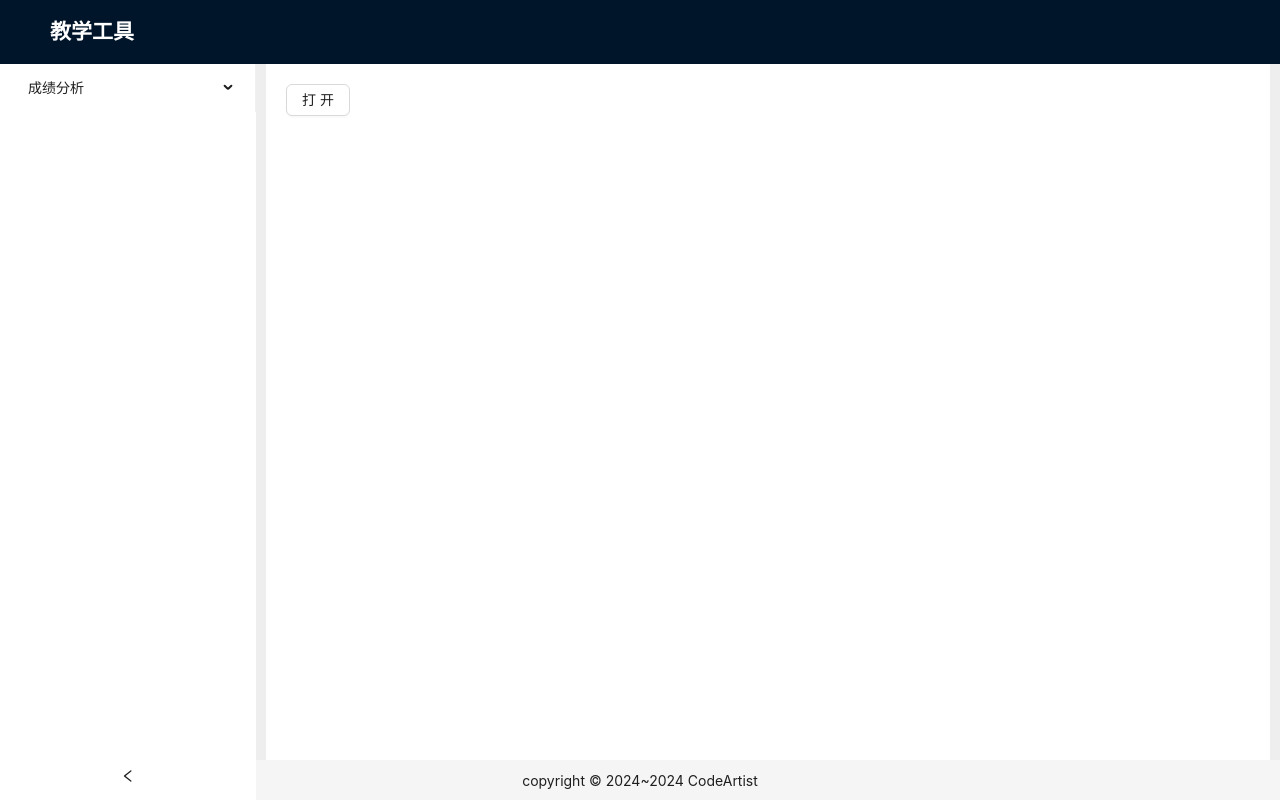
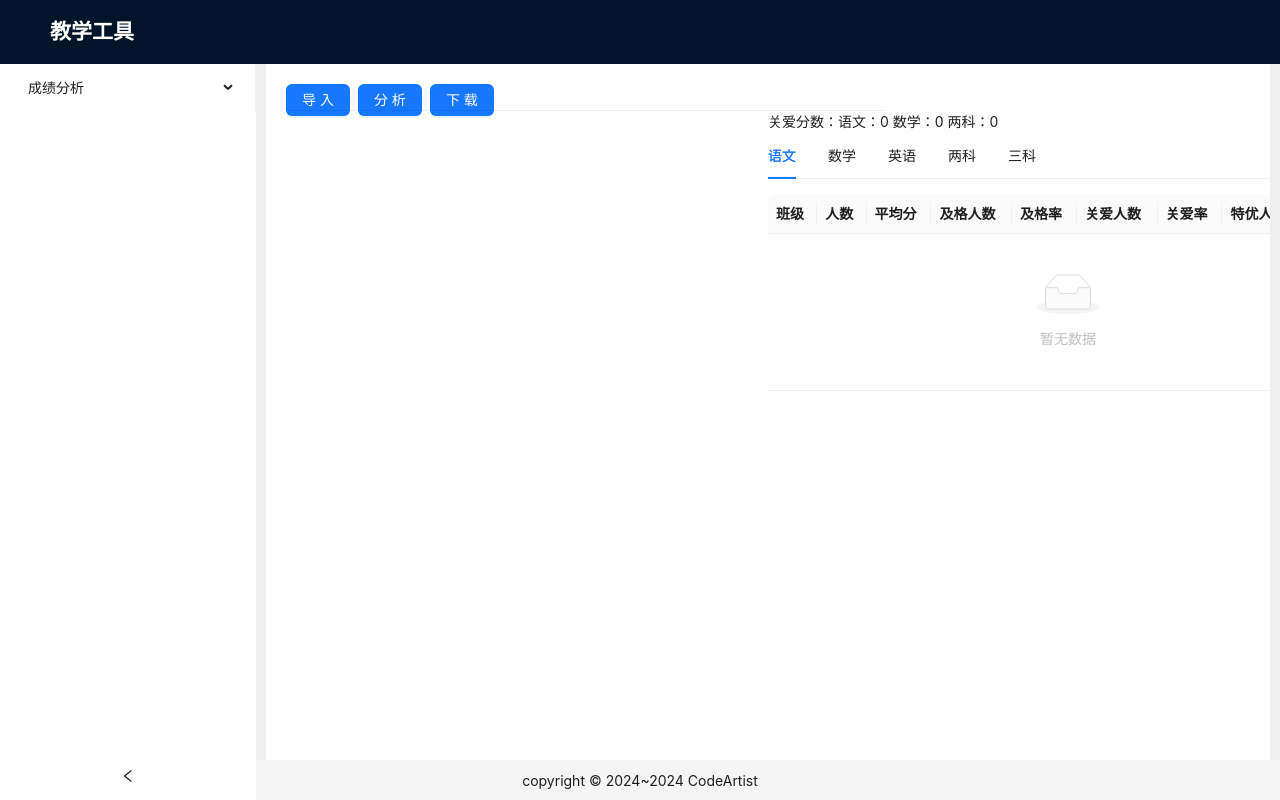
Before and after one commit to AiJiangnan/school-tools, a Vue app: page /#/analyze in a window 1280 px wide. Built offline with nearby package versions, Linux system fonts and the light colour scheme.

Commit message:
Add download.

```diff
--- a/src/views/NormalAnalyze.vue
+++ b/src/views/NormalAnalyze.vue
@@ -1,17 +1,40 @@
 <template>
-    <a-button @click="() => openFile()">打开</a-button>
-    <a-modal width="600px" :closable="false" :open="open" @cancel="() => open = false" @ok="() => analyse()">
-        <a-tabs>
-            <a-tab-pane v-for="e in tableData" :key="e.name" :tab="e.name">
-                <a-table size="small" :pagination="false" :columns="tableHead" :dataSource="e.data"></a-table>
-            </a-tab-pane>
-        </a-tabs>
-    </a-modal>
+    <a-row>
+        <a-col :span="24">
+            <a-space wrap>
+                <a-button type="primary" @click="() => upload()">导入</a-button>
+                <a-button type="primary" @click="() => analyse()">分析</a-button>
+                <a-button type="primary" @click="() => download()">下载</a-button>
+            </a-space>
+        </a-col>
+    </a-row>
+    <a-row>
+        <a-col :span="12">
+            <div style="width:600px;">
+                <a-tabs>
+                    <a-tab-pane v-for="e in tableData" :key="e.name" :tab="e.name">
+                        <a-table size="small" :pagination="false" :columns="tableHead" :dataSource="e.data"></a-table>
+                    </a-tab-pane>
+                </a-tabs>
+            </div>
+        </a-col>
+        <a-col :span="12">
+            <div style="width:600px;">
+                <div>关爱分数：语文：{{ careScore.chinese }} 数学：{{ careScore.math }} 两科：{{ careScore.total }}</div>
+                <a-tabs>
+                    <a-tab-pane v-for="e in resultData" :key="e.key" :tab="e.name">
+                        <a-table size="small" :pagination="false" :columns="resultHead" :dataSource="e.data"></a-table>
+                    </a-tab-pane>
+                </a-tabs>
+            </div>
+        </a-col>
+    </a-row>
 </template>
 
-<script setup lang="js">
+<script setup>
+import { message } from "ant-design-vue";
 import xlsx from "node-xlsx";
-import { ref } from "vue";
+import { reactive, ref } from "vue";
 
 const PASS_SCORE = 60
 const TOP_SCORE = 92.5
@@ -21,10 +44,28 @@ const CARE_SCORE_PERCENT = 0.8
 const fields = {
     '年级': 'grade', '班级': 'class', '学生姓名': 'name', '语文': 'chinese', '数学': 'math', '英语': 'english', '两科总分': 'total'
 }
-const open = ref(false)
 const excelData = ref([])
 const tableHead = ref([])
 const tableData = ref([])
+const careScore = ref({ chinese: 0, math: 0, total: 0 })
+const resultHead = ref([
+    { title: '班级', dataIndex: 'class', },
+    { title: '人数', dataIndex: 'count', },
+    { title: '平均分', dataIndex: 'average', },
+    { title: '及格人数', dataIndex: 'passCount', },
+    { title: '及格率', dataIndex: 'passRate', },
+    { title: '关爱人数', dataIndex: 'careCount', },
+    { title: '关爱率', dataIndex: 'careRate', },
+    { title: '特优人数', dataIndex: 'topCount', },
+    { title: '特优率', dataIndex: 'topRate', },
+])
+const resultData = ref([
+    { key: 'chinese', name: '语文', data: [] },
+    { key: 'math', name: '数学', data: [] },
+    { key: 'english', name: '英语', data: [] },
+    { key: 'two', name: '两科', data: [] },
+    { key: 'three', name: '三科', data: [] },
+])
 
 const pickerOpts = {
     types: [{ description: "Excel", accept: { "application/vnd.openxmlformats-officedocument.spreadsheetml.sheet": [".xlsx"] } }],
@@ -32,7 +73,7 @@ const pickerOpts = {
     multiple: false,
 };
 
-function openFile() {
+function upload() {
     return window.showOpenFilePicker(pickerOpts)
         .then(([fileHandle]) => fileHandle.getFile())
         .then(file => file.arrayBuffer())
@@ -49,7 +90,6 @@ function openFile() {
             ]
             tableData.value = data.map(parseTable)
         })
-        .then(() => open.value = true)
 }
 
 function parseTable(sheet) {
@@ -76,13 +116,41 @@ function parseTable(sheet) {
 
 function analyse() {
     const sheets = excelData.value
+    resultData.value.forEach(e => e.data = [])
 
     let [grade_chinese_score, grade_math_score, grade_total_score] = [[], [], []]
-    let [grade_total_count, grade_two_total_score, grade_two_pass_count, grade_two_top_count, grade_two_care_count,
-        grade_three_pass_count] = [0, 0, 0, 0, 0, 0]
-    let [grade_chinese_total_score, grade_chinese_pass_count, grade_chinese_top_count, grade_chinese_care_count] = [0, 0, 0, 0]
-    let [grade_math_total_score, grade_math_pass_count, grade_math_top_count, grade_math_care_count] = [0, 0, 0, 0]
-    let [grade_english_total_score, grade_english_pass_count] = [0, 0]
+
+    let grade = {
+        name: '校平',
+        // 年级总人数
+        count: 0,
+        // 年级关爱线
+        care: { chinese: 0, math: 0, total: 0 },
+        // 年级语文、数学、两科成绩数据
+        score: { chinese: [], math: [], total: [] },
+        // 年级语文统计：总分数、及格数、特优数、关爱数
+        chinese: {
+            score: 0, passCount: 0, topCount: 0, careCount: 0,
+            average: 0, passRate: 0, topRate: 0, careRate: 0,
+        },
+        // 年级数学统计：总分数、及格数、特优数、关爱数
+        math: {
+            score: 0, passCount: 0, topCount: 0, careCount: 0,
+            average: 0, passRate: 0, topRate: 0, careRate: 0,
+        },
+        // 年级英语统计：总分数、及格数
+        english: {
+            score: 0, passCount: 0,
+            average: 0, passRate: 0,
+        },
+        // 年级两科统计：总分数、及格数、特优数、关爱数
+        two: {
+            score: 0, passCount: 0, topCount: 0, careCount: 0,
+            average: 0, passRate: 0, topRate: 0, careRate: 0,
+        },
+        // 年级三科统计：及格数
+        three: { passCount: 0, passRate: 0, },
+    }
 
     // 计算关爱线
     for (let i = 0; i < sheets.length; i++) {
@@ -99,149 +167,159 @@ function analyse() {
 
     const sortFunc = (a, b) => b - a
     const care_score_index = parseInt(CARE_SCORE_PERCENT * grade_chinese_score.length)
-    const chinese_care_score = grade_chinese_score.sort(sortFunc)[care_score_index]
-    const math_care_score = grade_math_score.sort(sortFunc)[care_score_index]
-    const two_care_score = grade_total_score.sort(sortFunc)[care_score_index]
-
-    console.log('care_score:', chinese_care_score, math_care_score, two_care_score)
+    grade.care.chinese = grade_chinese_score.sort(sortFunc)[care_score_index]
+    grade.care.math = grade_math_score.sort(sortFunc)[care_score_index]
+    grade.care.total = grade_total_score.sort(sortFunc)[care_score_index]
+    careScore.value = grade.care
 
     for (let i = 0; i < sheets.length; i++) {
         const { name, data } = sheets[i]
 
-        let class_total_count = 0
-        let [two_total_score, two_pass_count, two_top_count, two_care_count, three_pass_count] = [0, 0, 0, 0, 0]
-        let [chinese_total_score, chinese_pass_count, chinese_top_count, chinese_care_count] = [0, 0, 0, 0]
-        let [math_total_score, math_pass_count, math_top_count, math_care_count] = [0, 0, 0, 0]
-        let [english_total_score, english_pass_count] = [0, 0]
+        let clazz = {
+            // 班级名称
+            name: '',
+            // 班级总人数
+            count: 0,
+            // 班级语文统计：总分数、及格数、特优数、关爱数
+            chinese: {
+                score: 0, passCount: 0, topCount: 0, careCount: 0,
+                average: 0, passRate: 0, topRate: 0, careRate: 0,
+            },
+            // 班级数学统计：总分数、及格数、特优数、关爱数
+            math: {
+                score: 0, passCount: 0, topCount: 0, careCount: 0,
+                average: 0, passRate: 0, topRate: 0, careRate: 0,
+            },
+            // 班级英语统计：总分数、及格数
+            english: {
+                score: 0, passCount: 0,
+                average: 0, passRate: 0,
+            },
+            // 班级两科统计：总分数、及格数、特优数、关爱数
+            two: {
+                score: 0, passCount: 0, topCount: 0, careCount: 0,
+                average: 0, passRate: 0, topRate: 0, careRate: 0,
+            },
+            // 班级三科统计：及格数
+            three: { passCount: 0, passRate: 0, },
+        }
 
         for (let j = 0; j < data.length; j++) {
-            let [grade, className, name, chinese, math, english, total] = data[j]
+            let [gradeName, className, name, chinese, math, english, total] = data[j]
 
-            if (!total) { total = english }
+            if (!total) { total = english, english = 0 }
 
             if (typeof chinese !== 'number' || typeof math !== 'number') { continue }
 
-            class_total_count++
-            two_total_score += total
-            chinese_total_score += chinese
-            math_total_score += math
-            english_total_score += english
+            clazz.name = className
+            clazz.count++
+            clazz.two.score += total
+            clazz.chinese.score += chinese
+            clazz.math.score += math
+            clazz.english.score += english
 
             if (chinese >= PASS_SCORE) {
-                chinese_pass_count++;
-                if (chinese >= TOP_SCORE) { chinese_top_count++ }
+                clazz.chinese.passCount++
+                if (chinese >= TOP_SCORE) { clazz.chinese.topCount++ }
                 if (math >= PASS_SCORE) {
-                    two_pass_count++
-                    if (total >= TWO_TOP_SCORE) { two_top_count++ }
-                    if (english && english >= PASS_SCORE) { three_pass_count++ }
+                    clazz.two.passCount++
+                    if (total >= TWO_TOP_SCORE) { clazz.two.topCount++ }
+                    if (english && english >= PASS_SCORE) { clazz.three.passCount++ }
                 }
             }
-            if (math >= PASS_SCORE) { math_pass_count++; if (math >= TOP_SCORE) { math_top_count++ } }
-            if (english && english >= PASS_SCORE) { english_pass_count++ }
+            if (math >= PASS_SCORE) { clazz.math.passCount++; if (math >= TOP_SCORE) { clazz.math.topCount++ } }
+            if (english && english >= PASS_SCORE) { clazz.english.passCount++ }
 
-            if (chinese <= chinese_care_score) { chinese_care_count++ }
-            if (math <= math_care_score) { math_care_count++ }
-            if (total <= two_care_score) { two_care_count++ }
+            if (chinese <= grade.care.chinese) { clazz.chinese.careCount++ }
+            if (math <= grade.care.math) { clazz.math.careCount++ }
+            if (total <= grade.care.total) { clazz.two.careCount++ }
         }
 
-        // 全校统计
-        grade_total_count += class_total_count
-        grade_two_total_score += two_total_score
-        grade_two_pass_count += two_pass_count
-        grade_two_top_count += two_top_count
-        grade_two_care_count += two_care_count
-        grade_three_pass_count += three_pass_count
+        grade.count += clazz.count
+        grade.two.score += clazz.two.score
+        grade.two.passCount += clazz.two.passCount
+        grade.two.topCount += clazz.two.topCount
+        grade.two.careCount += clazz.two.careCount
+        grade.three.passCount += clazz.three.passCount
 
-        grade_chinese_total_score += chinese_total_score
-        grade_chinese_pass_count += chinese_pass_count
-        grade_chinese_top_count += chinese_top_count
-        grade_chinese_care_count += chinese_care_count
+        grade.chinese.score += clazz.chinese.score
+        grade.chinese.passCount += clazz.chinese.passCount
+        grade.chinese.topCount += clazz.chinese.topCount
+        grade.chinese.careCount += clazz.chinese.careCount
 
-        grade_math_total_score += math_total_score
-        grade_math_pass_count += math_pass_count
-        grade_math_top_count += math_top_count
-        grade_math_care_count += math_care_count
+        grade.math.score += clazz.math.score
+        grade.math.passCount += clazz.math.passCount
+        grade.math.topCount += clazz.math.topCount
+        grade.math.careCount += clazz.math.careCount
 
-        grade_english_total_score += english_total_score
-        grade_english_pass_count += english_pass_count
+        grade.english.score += clazz.english.score
+        grade.english.passCount += clazz.english.passCount
 
-        // 两科及格人数,两科及格率,两科平均分,两科关爱率162,特优率
-        const two_total_avg = round(two_total_score / class_total_count / 2)
-        const two_pass_rate = round(two_pass_count / class_total_count * 100)
-        const two_care_rate = round((1 - two_care_count / class_total_count) * 100)
-        const two_top_rate = round(two_top_count / class_total_count * 100)
+        clazz.two.average = round(clazz.two.score / clazz.count / 2)
+        clazz.two.passRate = round(clazz.two.passCount / clazz.count * 100)
+        clazz.two.careRate = round((1 - clazz.two.careCount / clazz.count) * 100)
+        clazz.two.topRate = round(clazz.two.topCount / clazz.count * 100)
+        clazz.three.passRate = round(clazz.three.passCount / clazz.count * 100)
 
-        const chinese_total_avg = round(chinese_total_score / class_total_count)
-        const chinese_pass_rate = round(chinese_pass_count / class_total_count * 100)
-        const chinese_care_rate = round((1 - chinese_care_count / class_total_count) * 100)
-        const chinese_top_rate = round(chinese_top_count / class_total_count * 100)
+        clazz.chinese.average = round(clazz.chinese.score / clazz.count)
+        clazz.chinese.passRate = round(clazz.chinese.passCount / clazz.count * 100)
+        clazz.chinese.careRate = round((1 - clazz.chinese.careCount / clazz.count) * 100)
+        clazz.chinese.topRate = round(clazz.chinese.topCount / clazz.count * 100)
 
-        const math_total_avg = round(math_total_score / class_total_count)
-        const math_pass_rate = round(math_pass_count / class_total_count * 100)
-        const math_care_rate = round((1 - math_care_count / class_total_count) * 100)
-        const math_top_rate = round(math_top_count / class_total_count * 100)
+        clazz.math.average = round(clazz.math.score / clazz.count)
+        clazz.math.passRate = round(clazz.math.passCount / clazz.count * 100)
+        clazz.math.careRate = round((1 - clazz.math.careCount / clazz.count) * 100)
+        clazz.math.topRate = round(clazz.math.topCount / clazz.count * 100)
 
-        // console.table(name, class_total_count,
-        //     two_pass_count,
-        //     two_pass_rate,
-        //     two_total_avg,
-        //     two_care_rate,
-        //     two_top_rate)
+        clazz.english.average = round(clazz.english.score / clazz.count)
+        clazz.english.passRate = round(clazz.english.passCount / clazz.count * 100)
 
-        // console.table(name, class_total_count,
-        //     chinese_pass_count,
-        //     chinese_pass_rate,
-        //     chinese_total_avg,
-        //     chinese_care_rate,
-        //     chinese_top_rate)
-
-        console.table(name, class_total_count,
-            math_pass_count,
-            math_pass_rate,
-            math_total_avg,
-            math_care_rate,
-            math_top_rate)
-
-        // console.table(name, class_total_count, english_pass_count)
+        resultData.value[0].data.push({ class: clazz.name, count: clazz.count, ...clazz.chinese })
+        resultData.value[1].data.push({ class: clazz.name, count: clazz.count, ...clazz.math })
+        resultData.value[2].data.push({ class: clazz.name, count: clazz.count, ...clazz.english })
+        resultData.value[3].data.push({ class: clazz.name, count: clazz.count, ...clazz.two })
+        resultData.value[4].data.push({ class: clazz.name, count: clazz.count, ...clazz.three })
     }
 
-    const grade_two_total_avg = round(grade_two_total_score / grade_total_count / 2)
-    const grade_two_pass_rate = round(grade_two_pass_count / grade_total_count * 100)
-    const grade_two_top_rate = round(grade_two_top_count / grade_total_count * 100)
-    const grade_two_care_rate = round((1 - grade_two_care_count / grade_total_count) * 100)
+    grade.two.average = round(grade.two.score / grade.count / 2)
+    grade.two.passRate = round(grade.two.passCount / grade.count * 100)
+    grade.two.careRate = round((1 - grade.two.careCount / grade.count) * 100)
+    grade.two.topRate = round(grade.two.topCount / grade.count * 100)
+    grade.three.passRate = round(grade.three.passCount / grade.count * 100)
 
-    const grade_chinese_total_avg = round(grade_chinese_total_score / grade_total_count)
-    const grade_chinese_pass_rate = round(grade_chinese_pass_count / grade_total_count * 100)
-    const grade_chinese_top_rate = round(grade_chinese_top_count / grade_total_count * 100)
-    const grade_chinese_care_rate = round((1 - grade_chinese_care_count / grade_total_count) * 100)
+    grade.chinese.average = round(grade.chinese.score / grade.count)
+    grade.chinese.passRate = round(grade.chinese.passCount / grade.count * 100)
+    grade.chinese.careRate = round((1 - grade.chinese.careCount / grade.count) * 100)
+    grade.chinese.topRate = round(grade.chinese.topCount / grade.count * 100)
 
-    const grade_math_total_avg = round(grade_math_total_score / grade_total_count)
-    const grade_math_pass_rate = round(grade_math_pass_count / grade_total_count * 100)
-    const grade_math_top_rate = round(grade_math_top_count / grade_total_count * 100)
-    const grade_math_care_rate = round((1 - grade_math_care_count / grade_total_count) * 100)
+    grade.math.average = round(grade.math.score / grade.count)
+    grade.math.passRate = round(grade.math.passCount / grade.count * 100)
+    grade.math.careRate = round((1 - grade.math.careCount / grade.count) * 100)
+    grade.math.topRate = round(grade.math.topCount / grade.count * 100)
 
-    // console.table('校平', grade_total_count,
-    //     grade_two_pass_count,
-    //     grade_two_pass_rate,
-    //     grade_two_total_avg,
-    //     grade_two_care_rate,
-    //     grade_two_top_rate)
+    grade.english.average = round(grade.english.score / grade.count)
+    grade.english.passRate = round(grade.english.passCount / grade.count * 100)
 
-    // console.table('校平', grade_total_count,
-    //     grade_chinese_pass_count,
-    //     grade_chinese_pass_rate,
-    //     grade_chinese_total_avg,
-    //     grade_chinese_care_rate,
-    //     grade_chinese_top_rate)
+    resultData.value[0].data.push({ class: grade.name, count: grade.count, ...grade.chinese })
+    resultData.value[1].data.push({ class: grade.name, count: grade.count, ...grade.math })
+    resultData.value[2].data.push({ class: grade.name, count: grade.count, ...grade.english })
+    resultData.value[3].data.push({ class: grade.name, count: grade.count, ...grade.two })
+    resultData.value[4].data.push({ class: grade.name, count: grade.count, ...grade.three })
+}
 
-    console.table('校平', grade_total_count,
-        grade_math_pass_count,
-        grade_math_pass_rate,
-        grade_math_total_avg,
-        grade_math_care_rate,
-        grade_math_top_rate)
+function download() {
+    const sheets = []
+    resultData.value.forEach(sheet => {
+        const data = [['班级', '人数', '平均分', '及格人数', '及格率', '关爱人数', '关爱率', '特优人数', '特优率']]
+        sheet.data.forEach(e =>
+            data.push([e.class, e.count, e.average, e.passCount, e.passRate, e.careCount, e.careRate, e.topCount, e.topRate]))
+        sheets.push({ name: sheet.name, data })
+    })
 
-    open.value = false
+    const buffer = xlsx.build(sheets)
+    window.showOpenFilePicker(pickerOpts)
+        .then(([fileHandle]) => fileHandle.createWritable())
+        .then(w => { w.write(buffer); w.close(); message.success('下载成功！') })
 }
 
 function round(num) {
```
